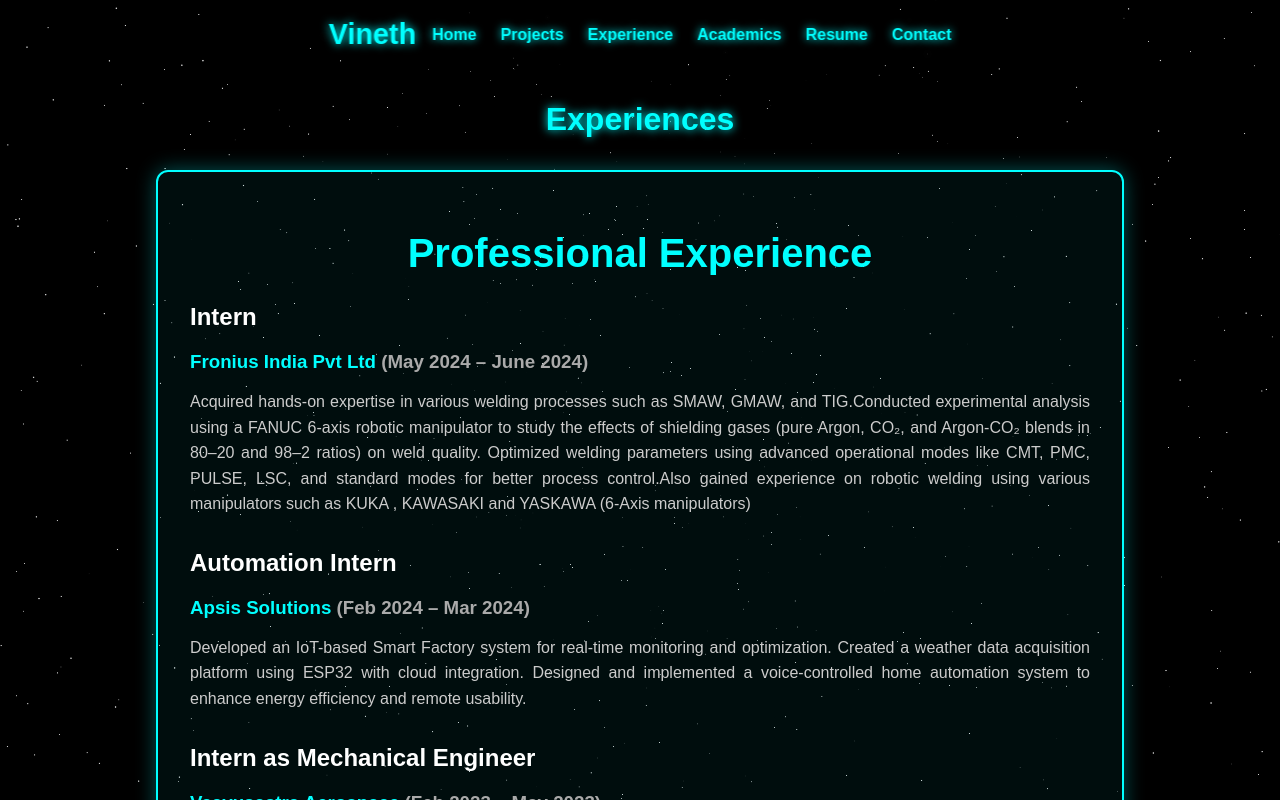
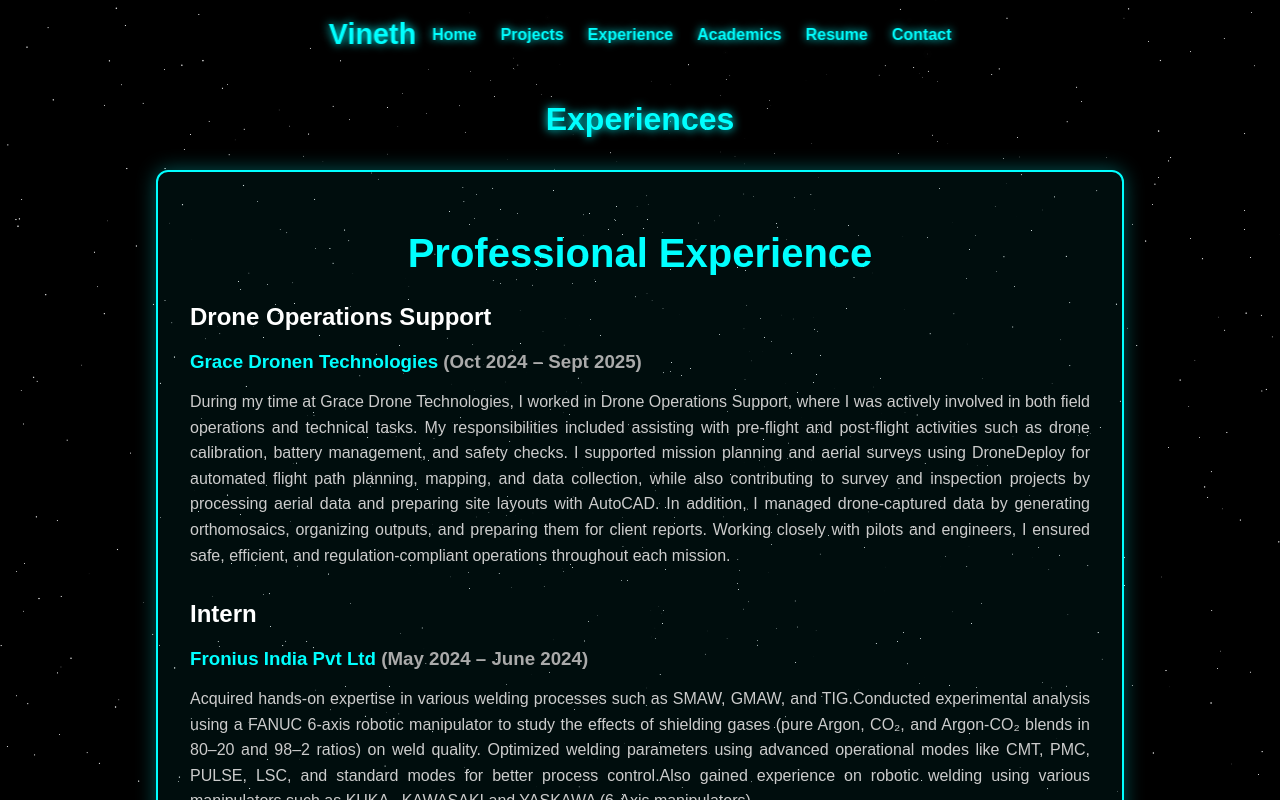
Before and after one commit to vineeth2132/portfolio, a React (Vite) app: page /experience in a window 1280 px wide. Shown: the top 800 px of the page. Built offline with nearby package versions, Linux system fonts and the light colour scheme.

Commit message:
update changes

```diff
--- a/src/pages/ExperiencePage.jsx
+++ b/src/pages/ExperiencePage.jsx
@@ -28,6 +28,15 @@ function MovingStars() {
 
 export default function ExperiencePage() {
   const professionalExperiences = [
+
+    {
+      role: "Drone Operations Support ",
+      company: "Grace Dronen Technologies",
+      date: "Oct 2024 – Sept 2025",
+      details:
+        "During my time at Grace Drone Technologies, I worked in Drone Operations Support, where I was actively involved in both field operations and technical tasks. My responsibilities included assisting with pre-flight and post-flight activities such as drone calibration, battery management, and safety checks. I supported mission planning and aerial surveys using DroneDeploy for automated flight path planning, mapping, and data collection, while also contributing to survey and inspection projects by processing aerial data and preparing site layouts with AutoCAD. In addition, I managed drone-captured data by generating orthomosaics, organizing outputs, and preparing them for client reports. Working closely with pilots and engineers, I ensured safe, efficient, and regulation-compliant operations throughout each mission. "
+    },
+
     {
       role: "Intern",
       company: "Fronius India Pvt Ltd",
```
Also changed, not shown: 3 other files (tests, documents, lock files or other folders).
